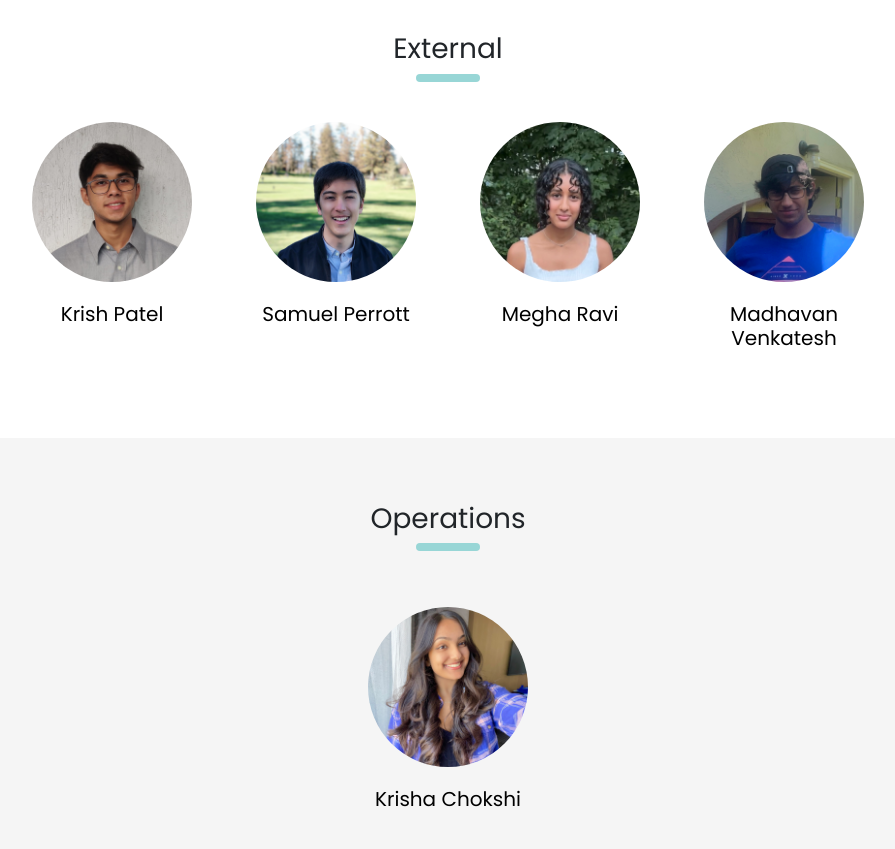
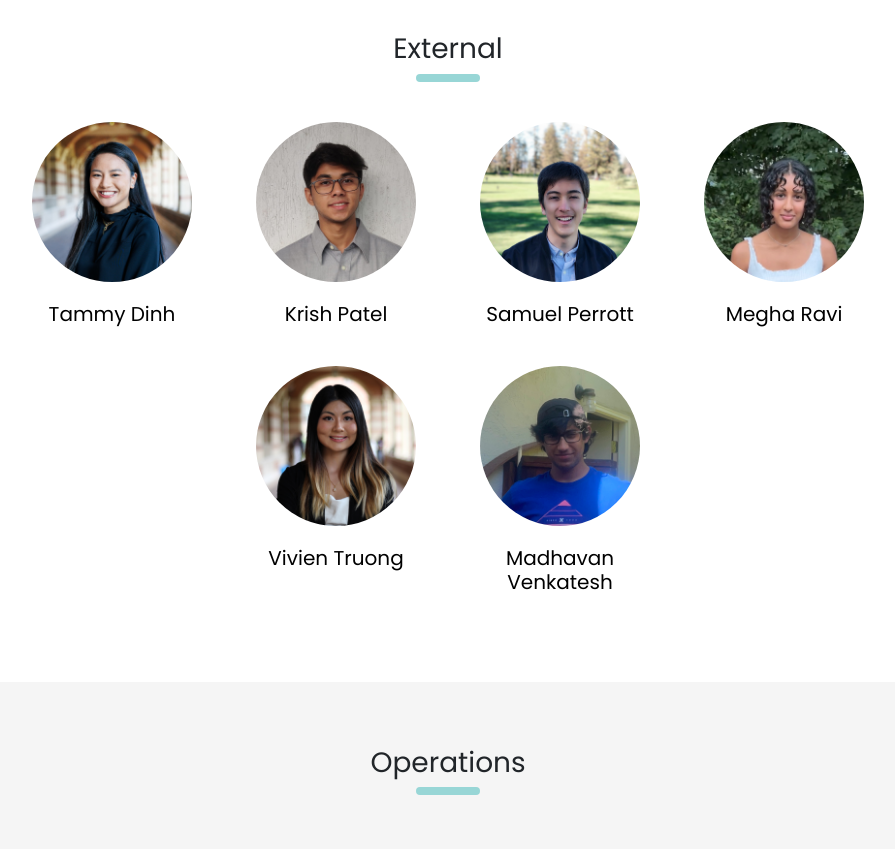
Before and after one commit to exploretech-la/website, a React (Create React App) app: page /our_team in a window 1280 px wide. Shown: the part 2920-3769 px from the top of the page, without its empty margins (192-1087 px from the left). Built offline with nearby package versions, Linux system fonts and the light colour scheme.

Commit message:
finalized external team photos, updated event info, added application info + link

```diff
--- a/src/components/About.jsx
+++ b/src/components/About.jsx
@@ -56,7 +56,7 @@ export default class About extends Component {
                 exploretech.la in person once again this year.
               </p>
               <p>
-                The event will take place <b>April 21, 2023</b>, and we would
+                The event will take place <b>in early April</b>, and we would
                 love for you to{" "}
                 <a className="in-text-link" href="#get-involved">
                   attend
--- a/src/components/Home.jsx
+++ b/src/components/Home.jsx
@@ -17,16 +17,17 @@ function Home() {
       <Alerts
         title="Want to get involved? Apply to join us as a staff member for exploretech.la 23/24!"
         messages={[
-          "exploretech will be recruiting in Fall! Catch us at the Enormous Activities Fair (EAF) on 9/26 and Engineering Welcome Day (EWD) on 9/27. For even more information and conversations with current exploretech members, join us for our info session on 10/5 from 7-8 pm at Engineering VI Rm 289!"
+          // "exploretech will be recruiting in Fall! Catch us at the Enormous Activities Fair (EAF) on 9/26 and Engineering Welcome Day (EWD) on 9/27. For even more information and conversations with current exploretech members, join us for our info session on 10/5 from 7-8 pm at Engineering VI Rm 289!"
+          "exploretech.la is recruiting NOW! Applications are out now and are due 10/7/23 @ 11:59 pm! For more information, come out to our info session Thursday 10/5/23 from 7-8 pm in Engineering VI Rm 289"
         ]}
-        primaryLink=""
-        primaryText="Applications out soon"
+        primaryLink="https://docs.google.com/forms/d/e/1FAIpQLSdhQq-kZLjrr3OuKdRzVVEt1-VX7wTrztZApk02VAzVLl9Hkg/viewform"
+        // primaryText="Applications out soon"
         // title="Want to get involved? Apply to volunteer at exploretech.la 2024!"
         // messages={[
         //   "Volunteers will be responsible for providing mentorship for high school students through a group mentorship session, facilitating workshops, and helping with logistics. All majors and backgrounds are welcome, no prior knowledge in engineering or tech is required! Lunch and a free t-shirt will be provided."
         // ]}
         // primaryLink="https://forms.gle/yX983EuDFWG1DPSo9"
-        // primaryText="Apply now!"
+        primaryText="Apply now!"
         // primaryText="Applications out soon!"
       />
       <RegistrationAlert />
--- a/src/constants/external.js
+++ b/src/constants/external.js
@@ -1,7 +1,9 @@
 export const External = [
     {
         key: 1,
-
+        name: 'Tammy Dinh',
+        image: require('static/team/external/tammy-dinh.jpg'),
+        link: '',
     }, {
         key: 2,
         name: 'Krish Patel',
@@ -19,7 +21,9 @@ export const External = [
         link: '',
     }, {
         key: 5,
-
+        name: 'Vivien Truong',
+        image: require('static/team/external/vivien-truong.jpg'),
+        link: '',
     }, {
         key: 6,
         name: 'Madhavan Venkatesh',
```
Also changed, not shown: src/static/team/external/tammy-dinh.jpg (added), src/static/team/external/vivien-truong.jpg (added).
